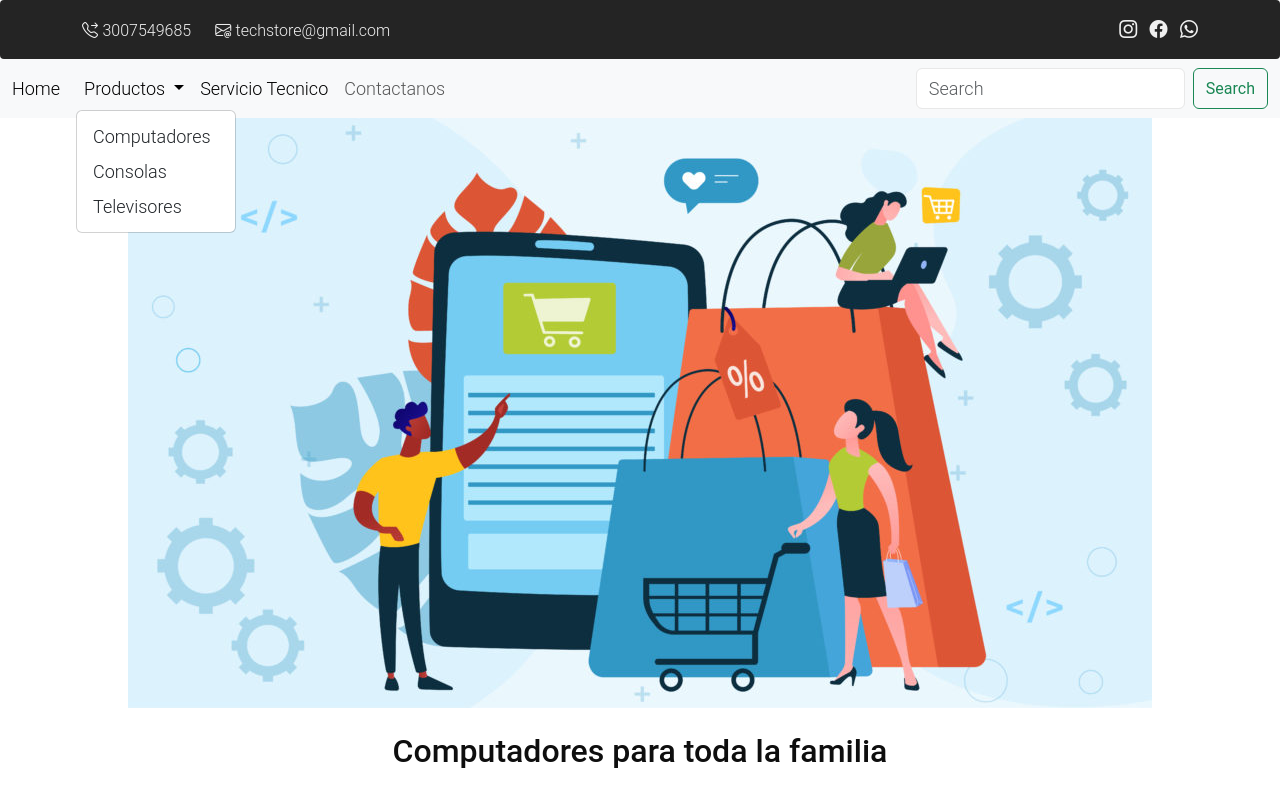
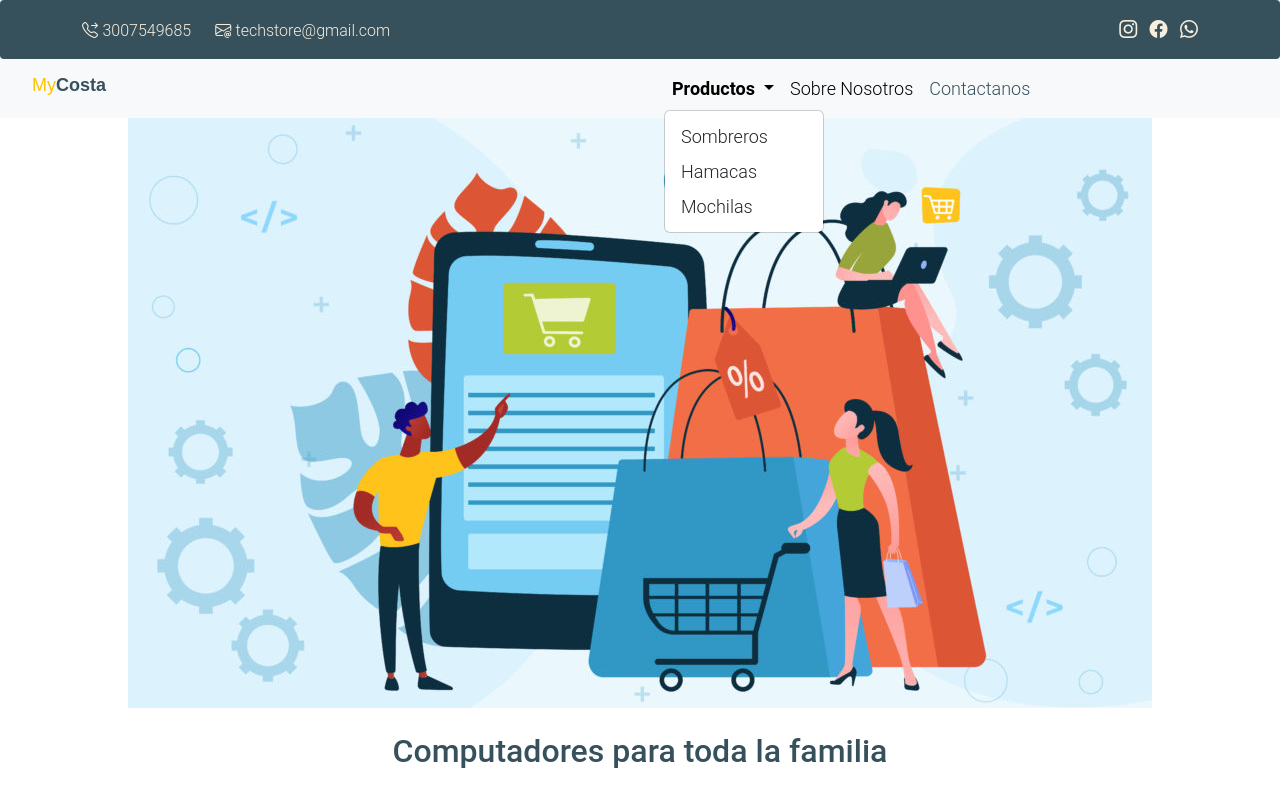
Before and after one commit to AndresGT1996/ProyectoFinalTAlentoTech, a website: page assets/index.html in a window 1280 px wide. Both pictures are taken after a click on the button "Productos". Shown: the top 800 px of the page. Drawn offline with nearby package versions, Linux system fonts and the light colour scheme; files whose address does not match are found by name.

Commit message:
Se cambian colores y nombre de la pagina para darle una nueva identidad, se ingresaran nuevos productos

```diff
--- a/assets/css/styleIndex.css
+++ b/assets/css/styleIndex.css
@@ -3,22 +3,27 @@
     margin: 0;
     box-sizing: border-box;
     text-decoration: none;
+
+}
+
+a{
+    text-decoration: none;
 }
 
 .text-color-personalisado-white{
 
-    color: rgb(240, 240, 240);
+    color: #f8eedd;
 }
 
 .text-color-personalisado-black{
 
-    color: rgb(14, 14, 14);
+    color: #36515c;
 }
 
 
 .bg-color-personalisado-black{
+    background-color: #36515c;
 
-    background-color: rgb(36, 36, 36);
 }
 
 
@@ -31,4 +36,11 @@
         display: none;
     }
 
+    .inconos-redes {
+        width: 100%;
+        text-align: center;
+    }
+    .inconos-redes i {
+        font-size: 20px;
+    }
 }
--- a/assets/index.html
+++ b/assets/index.html
@@ -3,7 +3,7 @@
 <head>
     <meta charset="UTF-8">
     <meta name="viewport" content="width=device-width, initial-scale=1.0">
-    <title>TechStore</title>
+    <title>MyCosta</title>
     <!-- css bootstrap icon -->
     <link rel="stylesheet" href="./node_modules/bootstrap-icons/font/bootstrap-icons.css">
     <!-- css bootstrap -->
@@ -18,7 +18,7 @@
     <header>
         <section class="bg-color-personalisado-black text-color-personalisado-white  rounded-1 py-3" >
                 <div class="container ">
-                    <div class=" w-100 d-flex justify-content-between">
+                    <div class=" w-100 d-flex justify-content-between header_information">
                         <div class="d-flex justify-content-between">
                             <div class="contacto">
                                 <i class="bi bi-telephone-forward fs-6"></i>
@@ -31,7 +31,7 @@
 
                             </div>
 
-                    <div class="text-end">
+                    <div class="inconos-redes">
                         <a href="#"><i class="bi bi-instagram pe-2 text-color-personalisado-white"></i></a>
                         <a href="#"><i class="bi bi-facebook pe-2 text-color-personalisado-white"></i></a>
                         <a href="#"><i class="bi bi-whatsapp  text-color-personalisado-white"></i></a>
@@ -45,38 +45,42 @@
 
             <section class="nav-bar">
                 <nav class="navbar navbar-expand-lg bg-body-tertiary">
-                    <div class="container-fluid">
-                      <a class="navbar-brand hover-a-nav home" href="./index.html">Home</a>
+                    <div class="w-100 d-flex aling-items-center justify-content-between ps-4">
+                            <div class="w-50 d-flex aling-items-center">
+                                <a class="navbar-brand hover-a-nav home ps-2" href="./index.html " style="font-family: 'Poppins', sans-serif; font-weight: 900; font-size: 1.8rem; color: #FFC300 ;">My<span style="color: #36515C; font-weight: 900";  >Costa</span></a>
+                            </div>
+
+
+                        <div class="container-fluid w-50 text-end">
+
                           <button class="navbar-toggler" type="button" data-bs-toggle="collapse" data-bs-target="#navbarSupportedContent" aria-controls="navbarSupportedContent" aria-expanded="false" aria-label="Toggle navigation">
                             <span class="navbar-toggler-icon"></span>
                           </button>
                           <div class="collapse navbar-collapse" id="navbarSupportedContent">
                             <ul class="navbar-nav me-auto mb-2 mb-lg-0">
                               <li class="nav-item dropdown">
-                            <a class="nav-link dropdown-toggle " href="#" role="button" data-bs-toggle="dropdown" aria-expanded="false" >
+                                <a class="nav-link dropdown-toggle text-color-personalisado-black fw-bold" href="#" role="button" data-bs-toggle="dropdown" aria-expanded="false" >
                                   Productos
                                 </a>
                                 <ul class="dropdown-menu">
-                              <li><a class="dropdown-item hover-a-nav" href="#computadores">Computadores</a></li>
-                              <li><a class="dropdown-item hover-a-nav" href="#consolas">Consolas</a></li>
-                              <li><a class="dropdown-item hover-a-nav" href="#televisores">Televisores</a></li>
+                                  <li><a class="dropdown-item hover-a-nav" href="#">Sombreros</a></li>
+                                  <li><a class="dropdown-item hover-a-nav" href="#">Hamacas</a></li>
+                                  <li><a class="dropdown-item hover-a-nav" href="#">Mochilas</a></li>
                                 </ul>
                               </li>
                               <li class="nav-item">
-                            <a class="nav-link active hover-a-nav" aria-current="page" href="#">Servicio Tecnico</a>
+                                <a class="nav-link active hover-a-nav text-color-personalisado-black" aria-current="page" href="#">Sobre Nosotros</a>
                               </li>
                               <li class="nav-item">
-                            <a class="nav-link hover-a-nav" href="#">Contactanos</a>
+                                <a class="nav-link hover-a-nav text-color-personalisado-black " href="#">Contactanos</a>
                               </li>
+                            </ul>
+                          </div>
+                        </div>
+
+                    </div>
 
 
-                        </ul>
-                        <form class="d-flex" role="search">
-                          <input class="form-control me-2" type="search" placeholder="Search" aria-label="Search">
-                          <button class="btn btn-outline-success" type="submit">Search</button>
-                        </form>
-                      </div>
-                    </div>
                   </nav>
             </section>
 
@@ -281,12 +285,16 @@
 
                         </li>
                         <li>
-                            <i class="bi bi-envelope-at pe-2"></i>
-                            <span>techstore@gmail.com</span>
+
+                            <a href="">Sombreros</a>
                         </li>
                         <li>
-                            <i class="bi bi-telephone-forward pe-2 "></i>
-                            <span>3007549685</span>
+
+                            <a href="">Hamacas</a>
+                        </li>
+                        <li>
+
+                            <a href="">Mochilas</a>
                         </li>
                     </ul>
                 </div>
```
Lines whose indentation alone changed are shown as unchanged.
